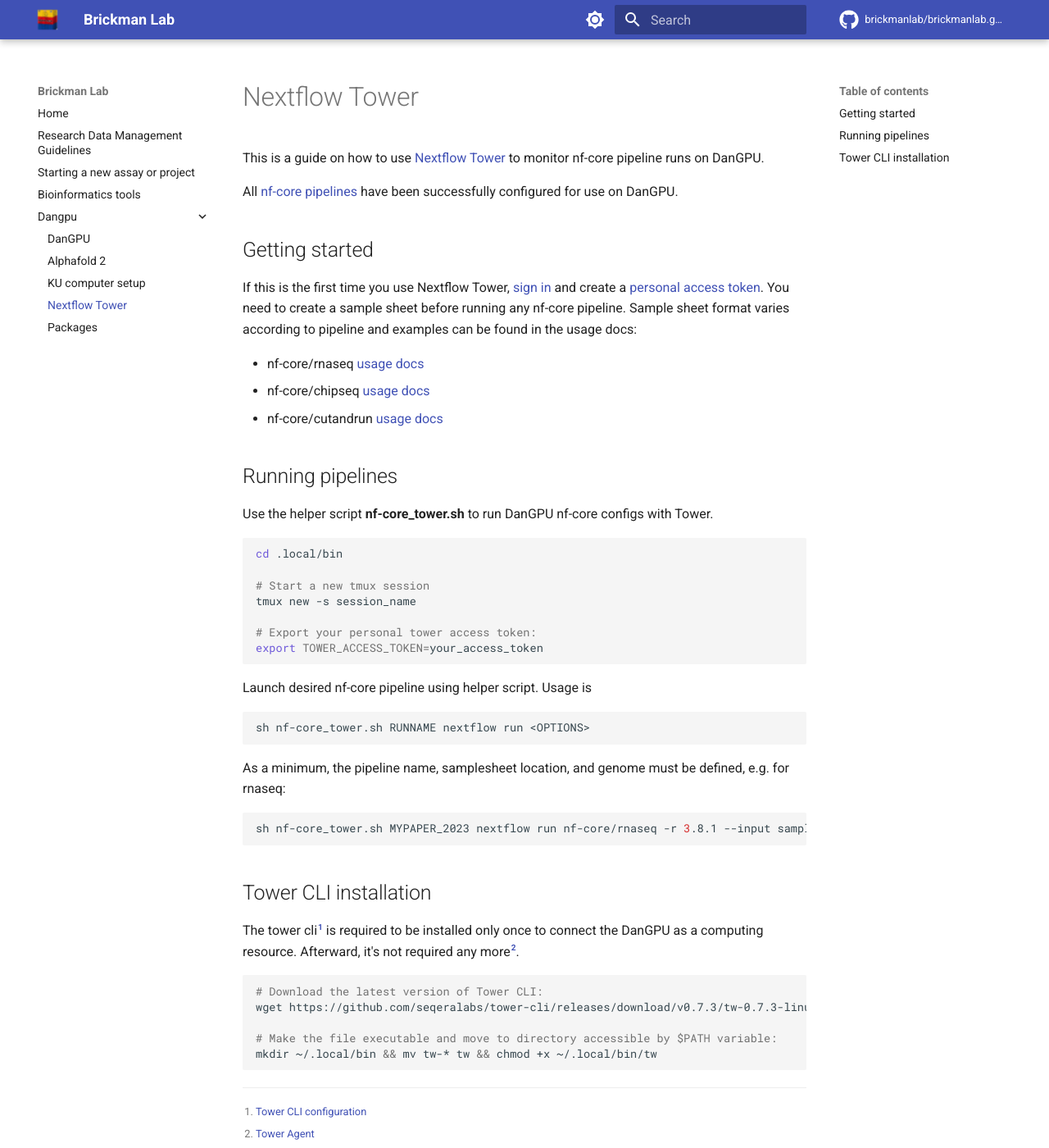
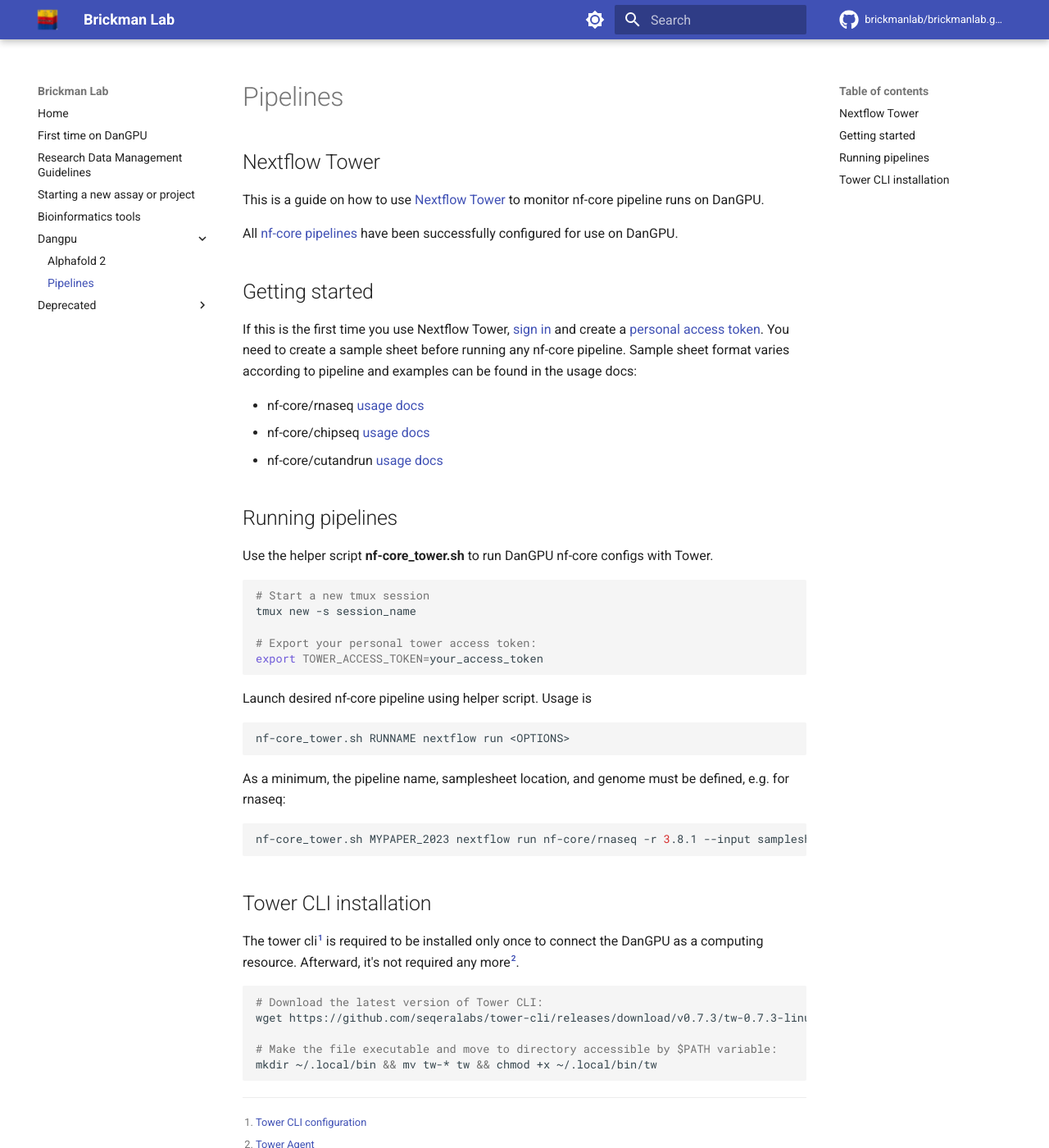
Before and after one commit to brickmanlab/brickmanlab.github.io, an MkDocs documentation site: the page built from docs/dangpu/pipelines.md, in a window 1280 px wide and 1400 px high. Shown: the whole window at 82% size. Built offline with MkDocs 1.6.1 and Material for MkDocs 9.7.7, drawn with Linux system fonts in a browser that asks for light colours; comment, search, counter and statistics services are not loaded.

Commit message:
chore: reorganization of docs

````diff
--- a/docs/dangpu/index.md
+++ b/docs/dangpu.md
@@ -1,4 +1,4 @@
-# DanGPU
+# First time on DanGPU
 
 For starting on the server make sure to read:
 
--- a/docs/dangpu/nextflow_tower.md
+++ b/docs/dangpu/pipelines.md
@@ -1,4 +1,6 @@
-# Nextflow Tower
+# Pipelines
+
+## Nextflow Tower
 
 This is a guide on how to use [Nextflow Tower](https://help.tower.nf/23.1/) to
 monitor nf-core pipeline runs on DanGPU.
@@ -22,8 +24,6 @@
 Use the helper script **nf-core_tower.sh** to run DanGPU nf-core configs with Tower.
 
 ``` bash
-cd .local/bin
-
 # Start a new tmux session
 tmux new -s session_name
 
@@ -34,13 +34,13 @@
 Launch desired nf-core pipeline using helper script. Usage is
 
 ``` bash
-sh nf-core_tower.sh RUNNAME nextflow run <OPTIONS>
+nf-core_tower.sh RUNNAME nextflow run <OPTIONS>
 ```
 
 As a minimum, the pipeline name, samplesheet location, and genome must be defined, e.g. for rnaseq:
 
 ``` bash
-sh nf-core_tower.sh MYPAPER_2023 nextflow run nf-core/rnaseq -r 3.8.1 --input samplesheet.csv --genome mm10
+nf-core_tower.sh MYPAPER_2023 nextflow run nf-core/rnaseq -r 3.8.1 --input samplesheet.csv --genome mm10
 ```
 
 ## Tower CLI installation
--- a/docs/dangpu/packages.md
+++ b/docs/deprecated/podman.md
@@ -1,8 +1,6 @@
-# Packages
+# Podman
 
-## Podman
-
-### Setup
+## Setup
 
 Storage for Podman needs to be configured to fix UID errors when running on UTF filesystem:
 
@@ -20,7 +18,7 @@
 podman run -it docker.io/library/busybox
 ```
 
-### Running the KU SUND DANGPU nf-core config with Podman
+## Running the KU SUND DANGPU nf-core config with Podman
 
 Currently this is not practical because file permissions cause the following error:
 
````
Also changed, not shown: docs/deprecated/ku-computer.md (renamed from docs/dangpu/ku-computer.md).
